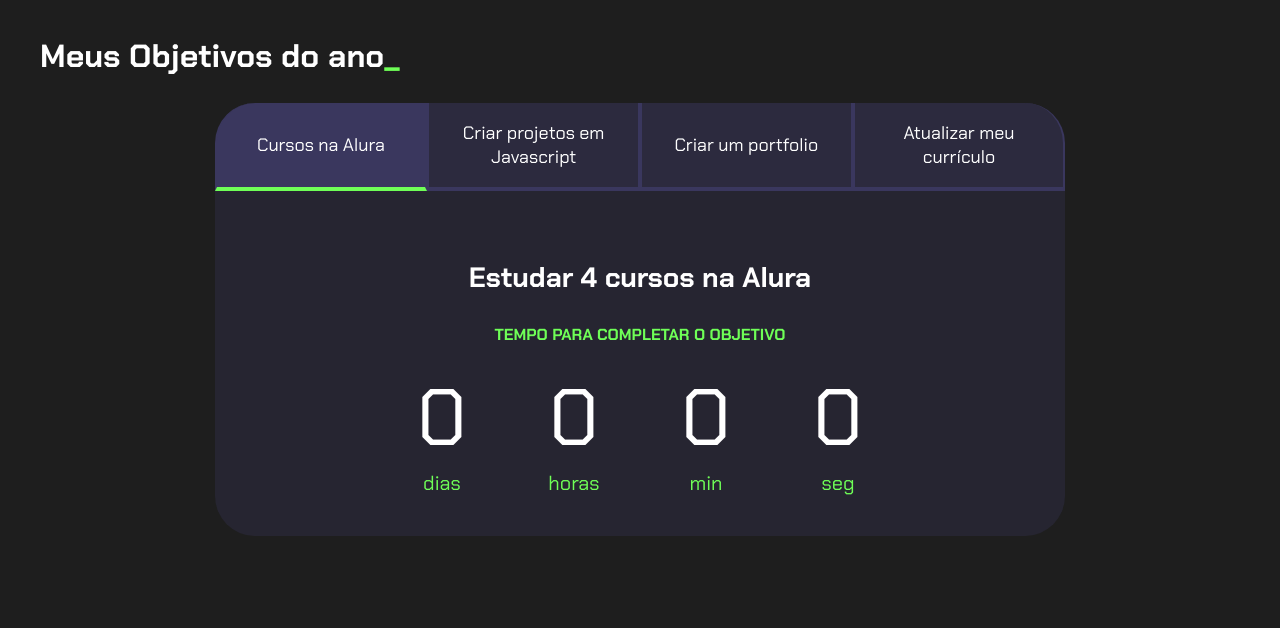
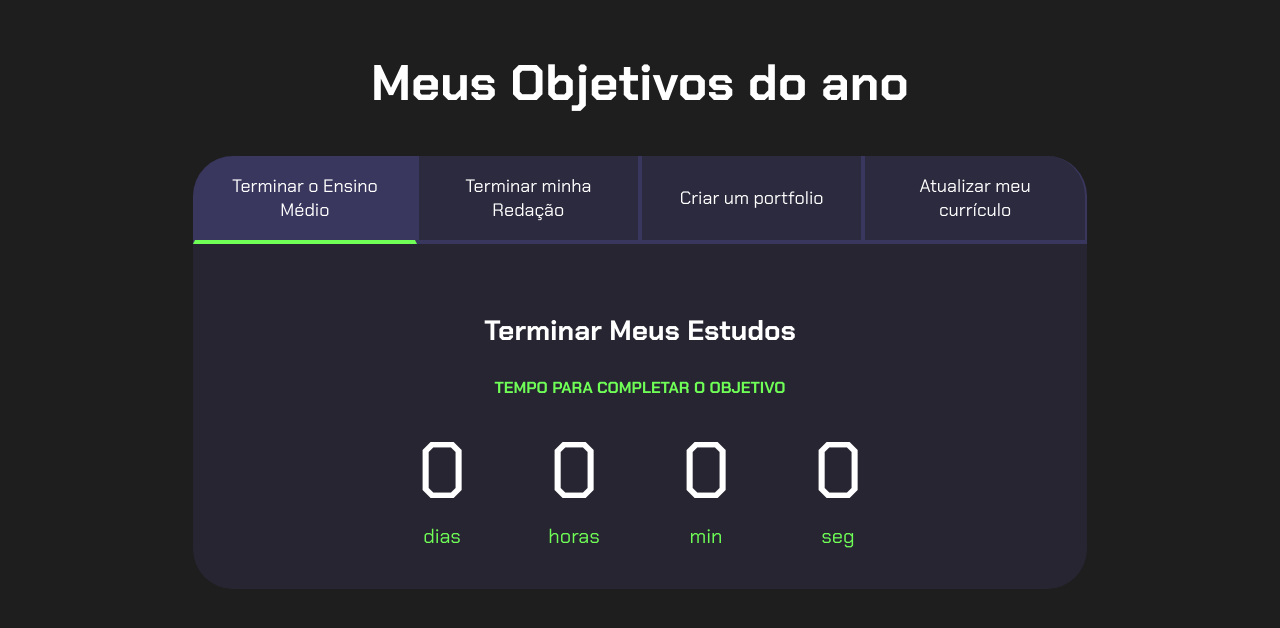
Before and after one commit to Marcos0209/Marcos-1tri-p2, a plain HTML site: page index.html in a window 1280 px wide. Drawn offline with Linux system fonts and the light colour scheme.

Commit message:
Add files via upload

```diff
--- a/index.html
+++ b/index.html
@@ -10,17 +10,17 @@
 
 <body>
     <section class="conteudo-principal">
-        <h2 class="titulo-principal">Meus Objetivos do ano<span>_</span></h2>
+        <h2 class="titulo-principal">Meus Objetivos do ano</h2>
         <div class="conteudo">
             <div class="botoes">
-                <button class="botao ativo">Cursos na Alura</button>
-                <button class="botao">Criar projetos em Javascript</button>
+                <button class="botao ativo">Terminar o Ensino Médio</button>
+                <button class="botao">Terminar minha Redação</button>
                 <button class="botao">Criar um portfolio</button>
                 <button class="botao">Atualizar meu currículo</button>
             </div>
             <div class="abas-textos">
                 <div class="aba-conteudo ativo">
-                    <h3 class="aba-conteudo-titulo-principal">Estudar 4 cursos na Alura</h3>
+                    <h3 class="aba-conteudo-titulo-principal">Terminar Meus Estudos</h3>
                     <h4 class="aba-conteudo-titulo-secundario">Tempo para completar o objetivo</h4>
                     <div class="contador">
                         <div class="contador-digito">
@@ -42,7 +42,7 @@
                     </div>
                 </div>
                 <div class="aba-conteudo">
-                    <h3 class="aba-conteudo-titulo-principal">Criar 5 projetos em Javascript</h3>
+                    <h3 class="aba-conteudo-titulo-principal">Finalizar Minhas Redações </h3>
                     <h4 class="aba-conteudo-titulo-secundario">Tempo para completar o objetivo</h4>
                     <div class="contador">
                         <div class="contador-digito">
--- a/style.css
+++ b/style.css
@@ -27,9 +27,9 @@ body {
 }
 
 .titulo-principal {
-    text-align: left;
+    text-align: center;
     width: 100%;
-    font-size: 32px;
+    font-size: 50px;
 }
 
 .titulo-principal span {
```
